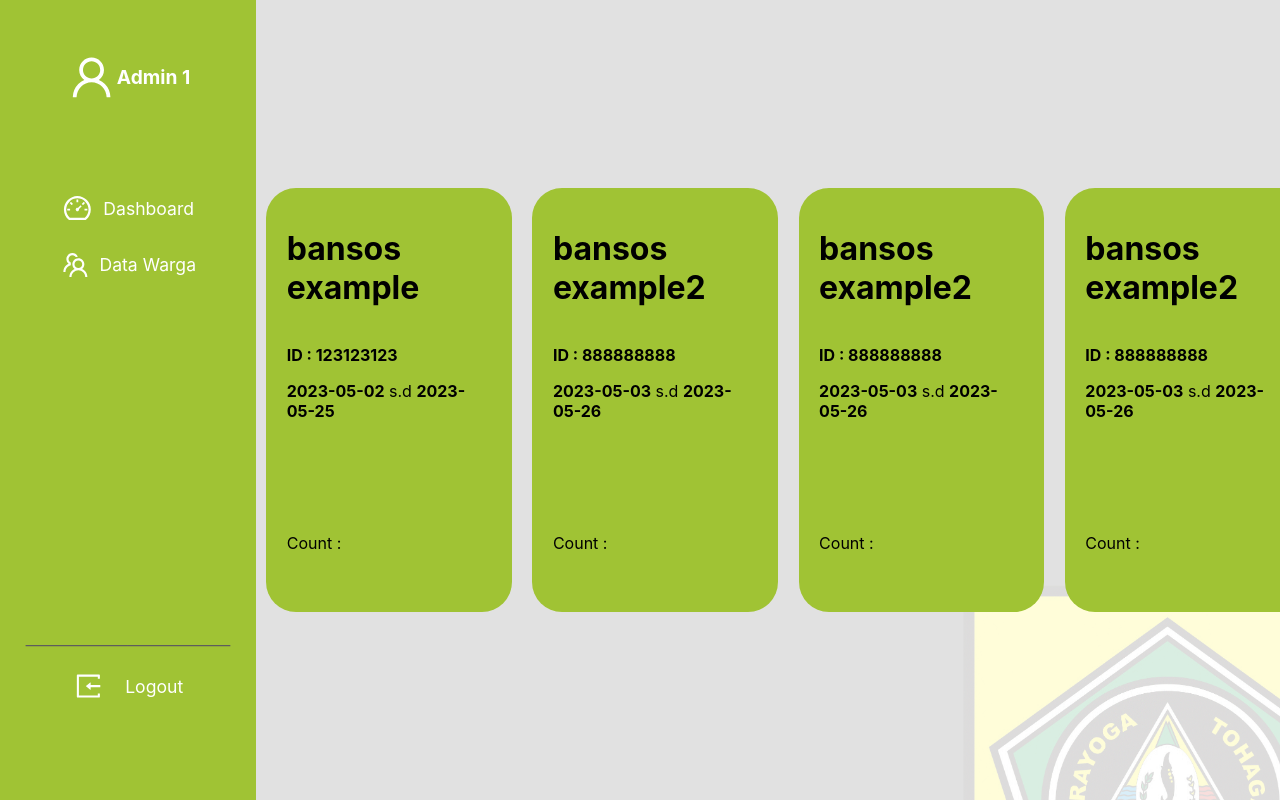
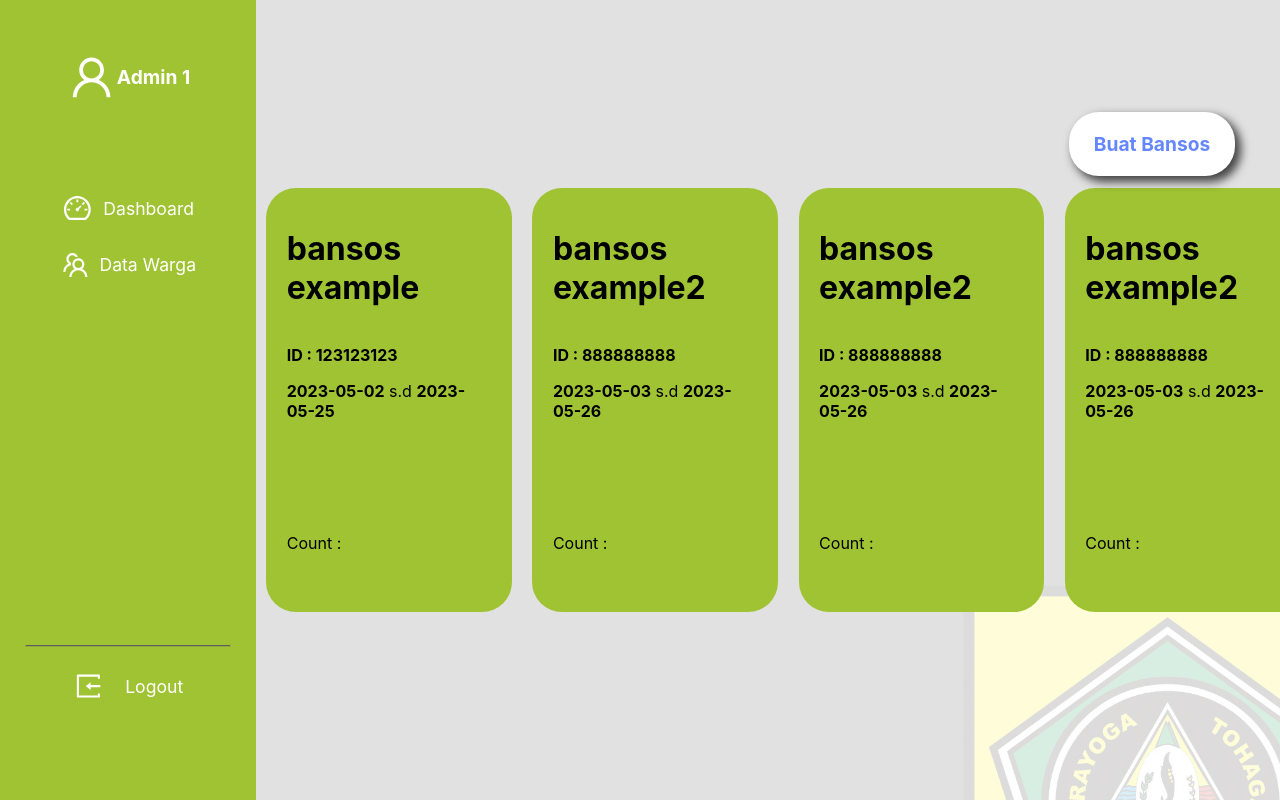
Before and after one commit to rif42/Fullstack_Bansos_APP, a React (Vite) app in the folder client/: page /admin in a window 1280 px wide. Built offline with nearby package versions, Linux system fonts and the light colour scheme.

Commit message:
added proper navigation for cancel and back button

```diff
--- a/client/src/components/AdminDashboard.css
+++ b/client/src/components/AdminDashboard.css
@@ -136,6 +136,7 @@
     border-radius: 30px;
     box-shadow: 5px 5px 10px 1px rgba(0,0,0,0.7);
     cursor: pointer;
+    text-align: center;
 }
 
 .bansosform{
--- a/client/src/components/AdminDashboard.jsx
+++ b/client/src/components/AdminDashboard.jsx
@@ -4,8 +4,10 @@ import ScrollToTop from "./ScrollToTop";
 import BuatBansos from "./BuatBansos";
 import CardBansos from "./CardBansos";
 import { useState } from "react";
+import { ReactPropTypes } from "react";
 
 function AdminDashboard() {
+    // const exampledata = null;
     const exampledata = [
         {
             idbansos: 123123123,
@@ -68,6 +70,11 @@ function AdminDashboard() {
     const [bansosdata, setBansosdata] = useState(exampledata);
     const [bansosform, setBansosform] = useState(0);
 
+    function formtoggle() {
+        setBansosform(!bansosform);
+        console.log(bansosform, "form toggled");
+    }
+
     return (
         <>
             <ScrollToTop />
@@ -101,9 +108,9 @@ function AdminDashboard() {
 
                 <div className='admin_content'>
                     {bansosform ? (
-                        <BuatBansos />
+                        <BuatBansos formtoggle={formtoggle} />
                     ) : bansosdata ? (
-                        <CardBansos data={bansosdata} />
+                        <CardBansos data={bansosdata} formtoggle={formtoggle} />
                     ) : (
                         <div className='buatbansos'>
                             <div
--- a/client/src/components/BuatBansos.css
+++ b/client/src/components/BuatBansos.css
@@ -76,6 +76,9 @@
     border-radius: 30px;
     border-color: transparent;
     box-shadow: 3px 3px 8px 1px rgba(0,0,0,0.5);
+    cursor: pointer;
+    text-align: center;
+
 
 }
 .buatbansos_button2{
@@ -87,4 +90,6 @@
     border-width: 2px;
     border-color: white;
     color: white;
+    cursor: pointer;
+    text-align: center;
 }
--- a/client/src/components/BuatBansos.jsx
+++ b/client/src/components/BuatBansos.jsx
@@ -3,8 +3,12 @@ import { useState } from "react";
 import Axios from "axios";
 import { ToastContainer, toast } from "react-toastify";
 import "react-toastify/dist/ReactToastify.css";
+import { prop } from "react";
 
-function BuatBansos() {
+function BuatBansos(props) {
+    const handleBatal = () => {
+        props.formtoggle();
+    };
     const bansosNotify = () => toast("Bansos Telah Dibuat!");
     const errNotify = (msg) => toast.error(msg);
 
@@ -139,7 +143,7 @@ function BuatBansos() {
                         <button type='submit' className='buatbansos_button1'>
                             Buat Bansos
                         </button>
-                        <button type='reset' className='buatbansos_button2'>
+                        <button onClick={handleBatal} type='reset' className='buatbansos_button2'>
                             Batal
                         </button>
                     </div>
--- a/client/src/components/CardBansos.css
+++ b/client/src/components/CardBansos.css
@@ -17,3 +17,23 @@
     display: flex;
     flex-direction: column;
 }
+
+.tombolcard{
+    position: absolute;
+    display: flex;
+    text-align: center;
+    justify-content: center;
+    align-items: center;
+    width: 13%;
+    height: 8%;
+    background-color: white;
+    font-size: 1.2rem;
+    font-weight: bold;
+    color: #6486FF;
+    border-radius: 30px;
+    box-shadow: 5px 5px 10px 1px rgba(0,0,0,0.7);
+    cursor: pointer;
+    z-index: 99;
+    margin-bottom: 40%;
+    margin-left: 60%;
+}
--- a/client/src/components/CardBansos.jsx
+++ b/client/src/components/CardBansos.jsx
@@ -1,17 +1,23 @@
 import { useEffect } from "react";
 import "./CardBansos.css";
 
-function CardBansos(data) {
+function CardBansos(props) {
     // const [bansosdata, setBansosdata] = useState(data);
-    useEffect(() => {
-        console.log(data, "CARDBANSOS INITIALIZED");
-    });
+    // useEffect(() => {
+    //     console.log(data, "CARDBANSOS INITIALIZED");
+    // });
+    const handleToggle = () => {
+        props.formtoggle();
+    };
 
     return (
         <>
+            <div onClick={handleToggle} className='tombolcard'>
+                Buat Bansos
+            </div>
             <div className='bgcard'>
                 {/* for every item in data */}
-                {data.data.map((item) => {
+                {props.data.map((item) => {
                     return <Cards key={item.idbansos} {...item} />;
                 })}
             </div>
```
Also changed, not shown: client/.eslintrc.cjs.
